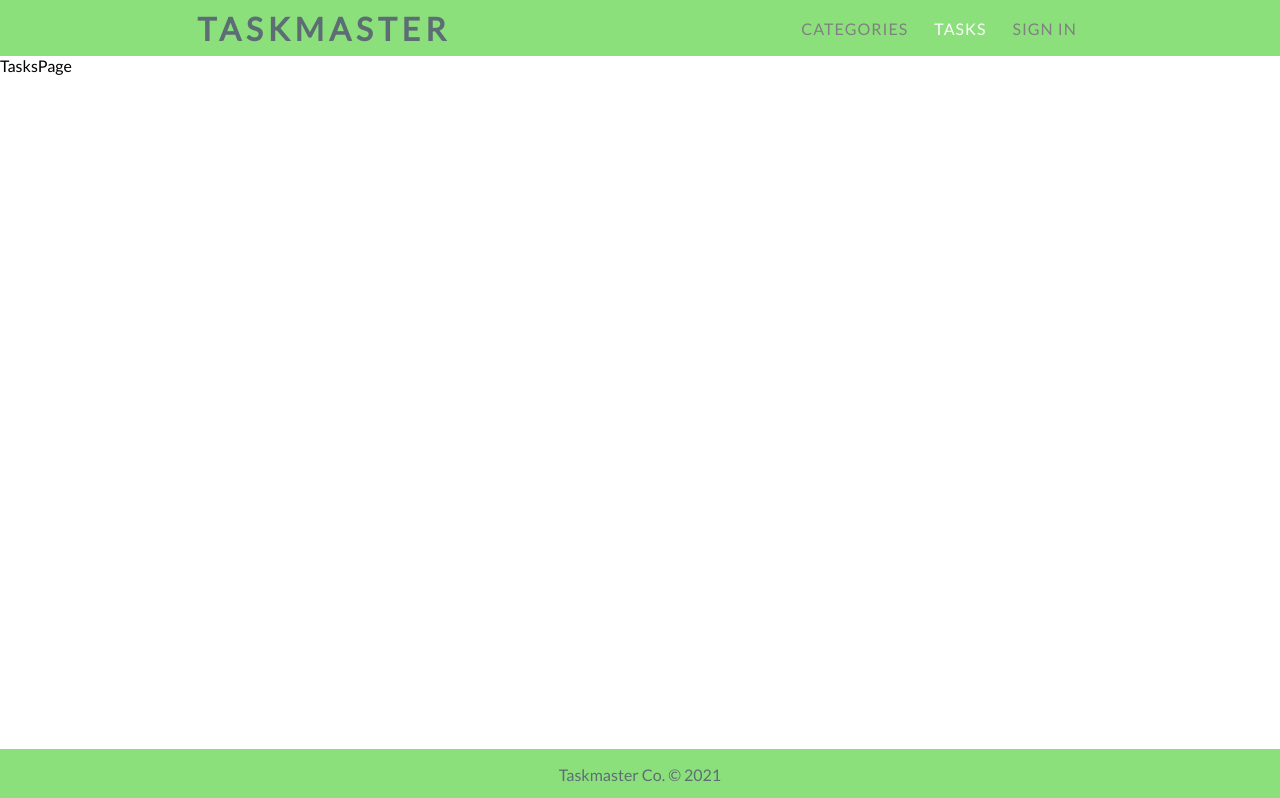
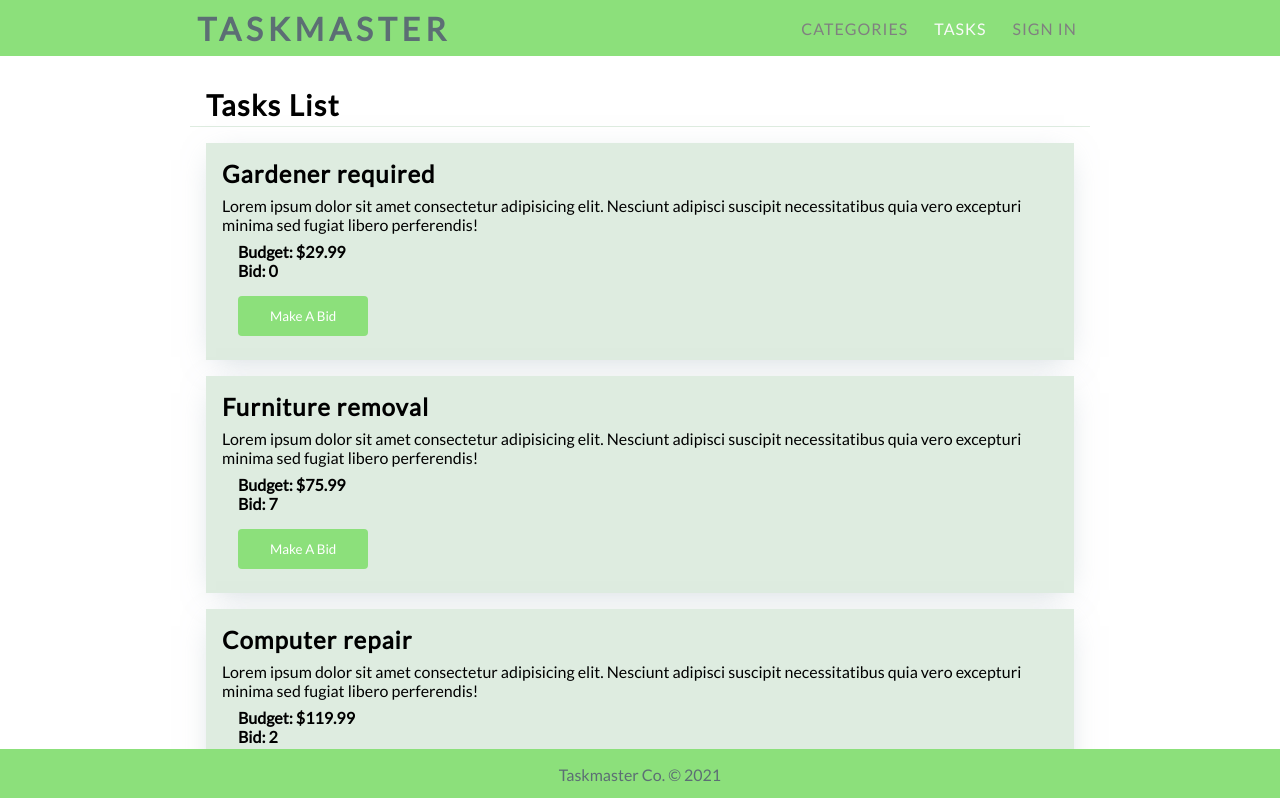
Before and after one commit to mxtng/taskmaster, a React (Create React App) app in the folder frontend/: page /tasks in a window 1280 px wide. Shown: the top 798 px of the page. Built offline with nearby package versions, Linux system fonts and the light colour scheme.

Commit message:
Create heading, taskitem component & amend tasks page

```diff
--- /dev/null
+++ b/frontend/src/components/Heading/Heading.css
@@ -0,0 +1,7 @@
+.heading {
+  font-size: 1.8rem;
+  letter-spacing: 1.5px;
+  padding: 0 1rem;
+  padding-bottom: 4px;
+  border-bottom: 1px solid var(--secondary);
+}
--- /dev/null
+++ b/frontend/src/components/Heading/Heading.js
@@ -0,0 +1,8 @@
+import React from 'react';
+import './Heading.css';
+
+const Heading = ({ title }) => {
+  return <h1 className='heading'>{title}</h1>;
+};
+
+export default Heading;
--- /dev/null
+++ b/frontend/src/components/TaskItem/TaskItem.css
@@ -0,0 +1,14 @@
+.taskitem__title {
+  letter-spacing: 1px;
+  margin-bottom: 0.5rem;
+}
+
+.taskitem__subtitle {
+  margin-top: 0.5rem;
+  margin-left: 1rem;
+}
+
+.btn {
+  padding: 0.75rem 2rem;
+  margin-bottom: 0.5rem;
+}
--- /dev/null
+++ b/frontend/src/components/TaskItem/TaskItem.js
@@ -0,0 +1,26 @@
+import React, { Fragment } from 'react';
+import Card from '../Card/Card';
+
+import './TaskItem.css';
+
+const TaskItem = ({ item }) => {
+  return (
+    <Card>
+      <Fragment clasName='taskitem'>
+        <h2 className='taskitem__title'>{item.title}</h2>
+        <p>
+          Lorem ipsum dolor sit amet consectetur adipisicing elit. Nesciunt
+          adipisci suscipit necessitatibus quia vero excepturi minima sed fugiat
+          libero perferendis!
+        </p>
+        <div className='taskitem__subtitle'>
+          <h4>Budget: ${item.price}</h4>
+          <h4>Bid: {item.bid}</h4>
+        </div>
+        <button className='btn'>Make A Bid</button>
+      </Fragment>
+    </Card>
+  );
+};
+
+export default TaskItem;
--- a/frontend/src/index.css
+++ b/frontend/src/index.css
@@ -14,6 +14,7 @@
   background: var(--primary);
   text-decoration: none;
   border-radius: 4px;
+  border: none;
   cursor: pointer;
   outline: none;
   color: white;
--- a/frontend/src/pages/TasksPage/TasksPage.css
+++ b/frontend/src/pages/TasksPage/TasksPage.css
@@ -0,0 +1,12 @@
+.tasks {
+  width: 80vw;
+  max-width: 900px;
+  margin: auto;
+  margin-top: 2rem;
+}
+
+@media (max-width: 500px) {
+  .tasks {
+    width: 100vw;
+  }
+}
--- a/frontend/src/pages/TasksPage/TasksPage.js
+++ b/frontend/src/pages/TasksPage/TasksPage.js
@@ -1,9 +1,53 @@
 import React from 'react';
+import Heading from '../../components/Heading/Heading';
+import TaskItem from '../../components/TaskItem/TaskItem';
 
 import './TasksPage.css';
 
+const list = [
+  {
+    id: 1,
+    title: 'Gardener required',
+    description:
+      'Lorem ipsum dolor sit amet consectetur adipisicing elit. Numquam, magnam? Nostrum eaque esse nisi dolore perferendis dolores harum quod totam?',
+    price: 29.99,
+    bid: 0,
+  },
+  {
+    id: 2,
+    title: 'Furniture removal',
+    description:
+      'Lorem ipsum dolor sit amet consectetur adipisicing elit. Numquam, magnam? Nostrum eaque esse nisi dolore perferendis dolores harum quod totam?',
+    price: 75.99,
+    bid: 7,
+  },
+  {
+    id: 3,
+    title: 'Computer repair',
+    description:
+      'Lorem ipsum dolor sit amet consectetur adipisicing elit. Numquam, magnam? Nostrum eaque esse nisi dolore perferendis dolores harum quod totam?',
+    price: 119.99,
+    bid: 2,
+  },
+  {
+    id: 4,
+    title: 'Handy man',
+    description:
+      'Lorem ipsum dolor sit amet consectetur adipisicing elit. Numquam, magnam? Nostrum eaque esse nisi dolore perferendis dolores harum quod totam?',
+    price: 59.99,
+    bid: 5,
+  },
+];
+
 const TasksPage = () => {
-  return <div>TasksPage</div>;
+  return (
+    <div className='tasks'>
+      <Heading title='Tasks List' />
+      {list.map((item) => (
+        <TaskItem item={item} />
+      ))}
+    </div>
+  );
 };
 
 export default TasksPage;
```
